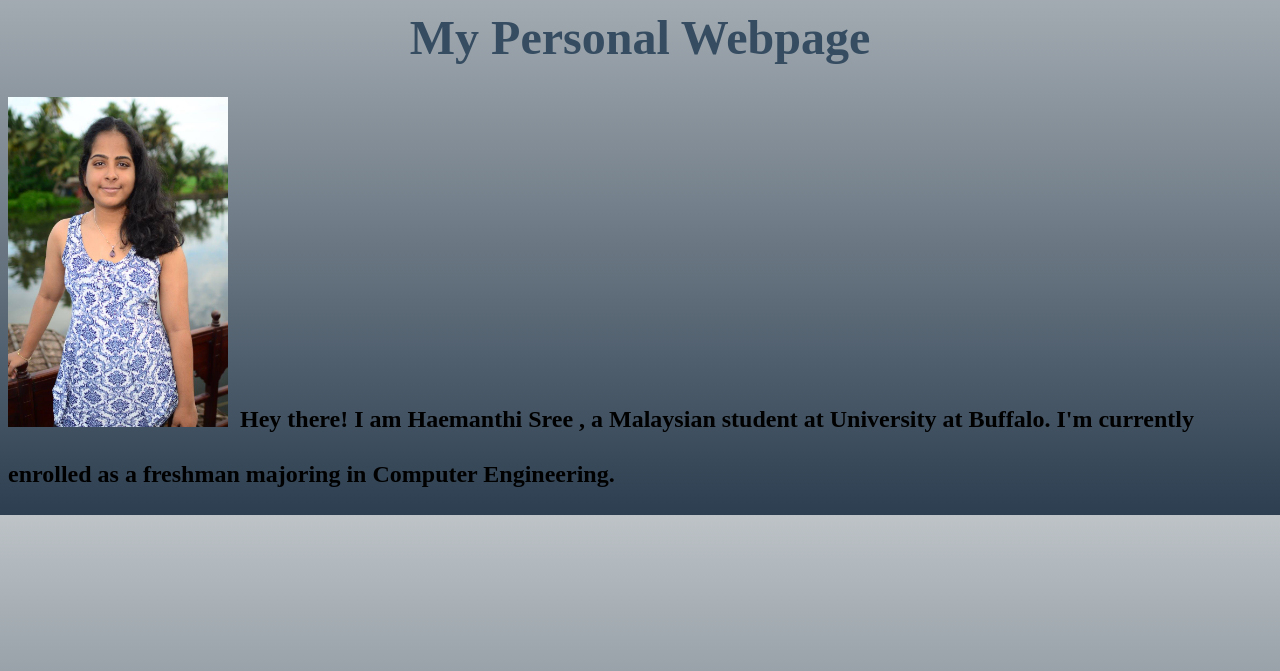
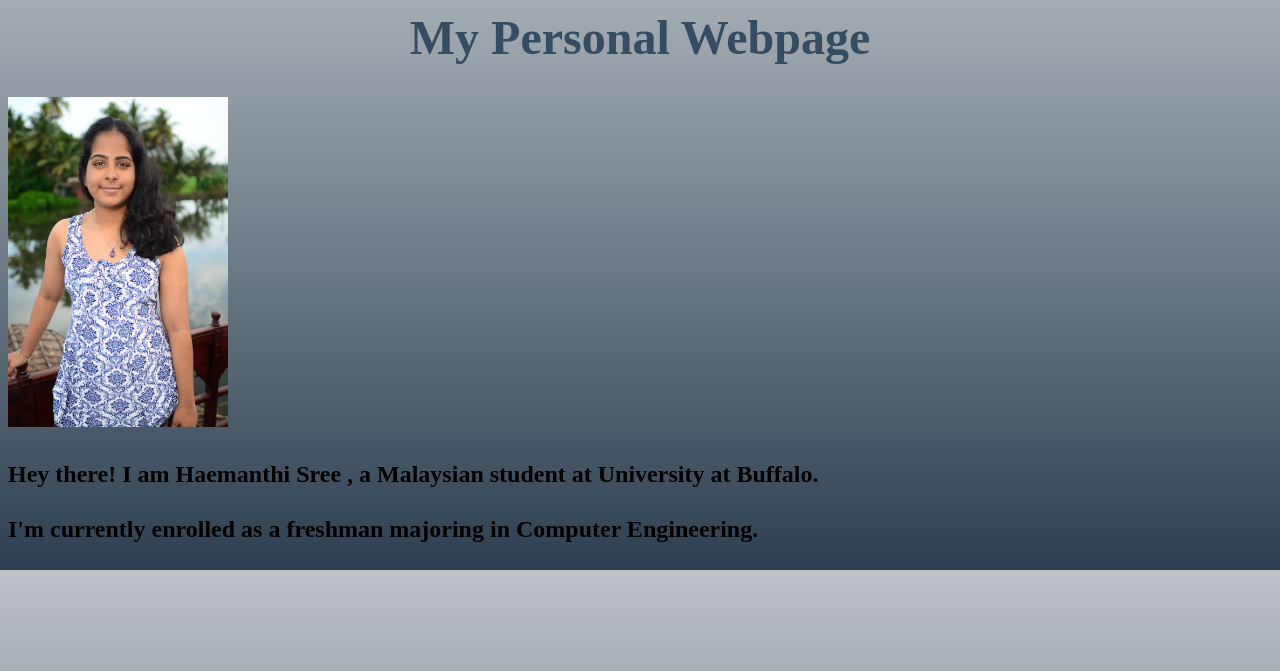
Before and after one commit to haemanthisree/haemanthisree.github.io, a plain HTML site: page index.html in a window 1280 px wide. Shown: the part 113-784 px from the top of the page. Drawn offline with Linux system fonts and the light colour scheme.

Commit message:
changes 41

```diff
--- a/index.html
+++ b/index.html
@@ -56,8 +56,7 @@
     <p align = "center"><font size="10" color="#354c61" font face = "Times New Roman"> My Personal Webpage </p>
 		<img ><img src="haemanthi.jpg" alt="My Picture" style="width:220px;height:330px;" ></img>
 		<p1 align = "right"><font size="5" color="black" font face = "Times New Roman">
-			    Hey there! I am Haemanthi Sree , a Malaysian student at University at Buffalo.</p1>
-				<p2 align = "right"><font size="5" color="black" font face = "Times New Roman">	I'm currently enrolled as a freshman majoring in Computer Engineering.</p2>
+			 <br>Hey there! I am Haemanthi Sree , a Malaysian student at University at Buffalo.<br>I'm currently enrolled as a freshman majoring in Computer Engineering.</p1>
 	</body>
 
 
```
